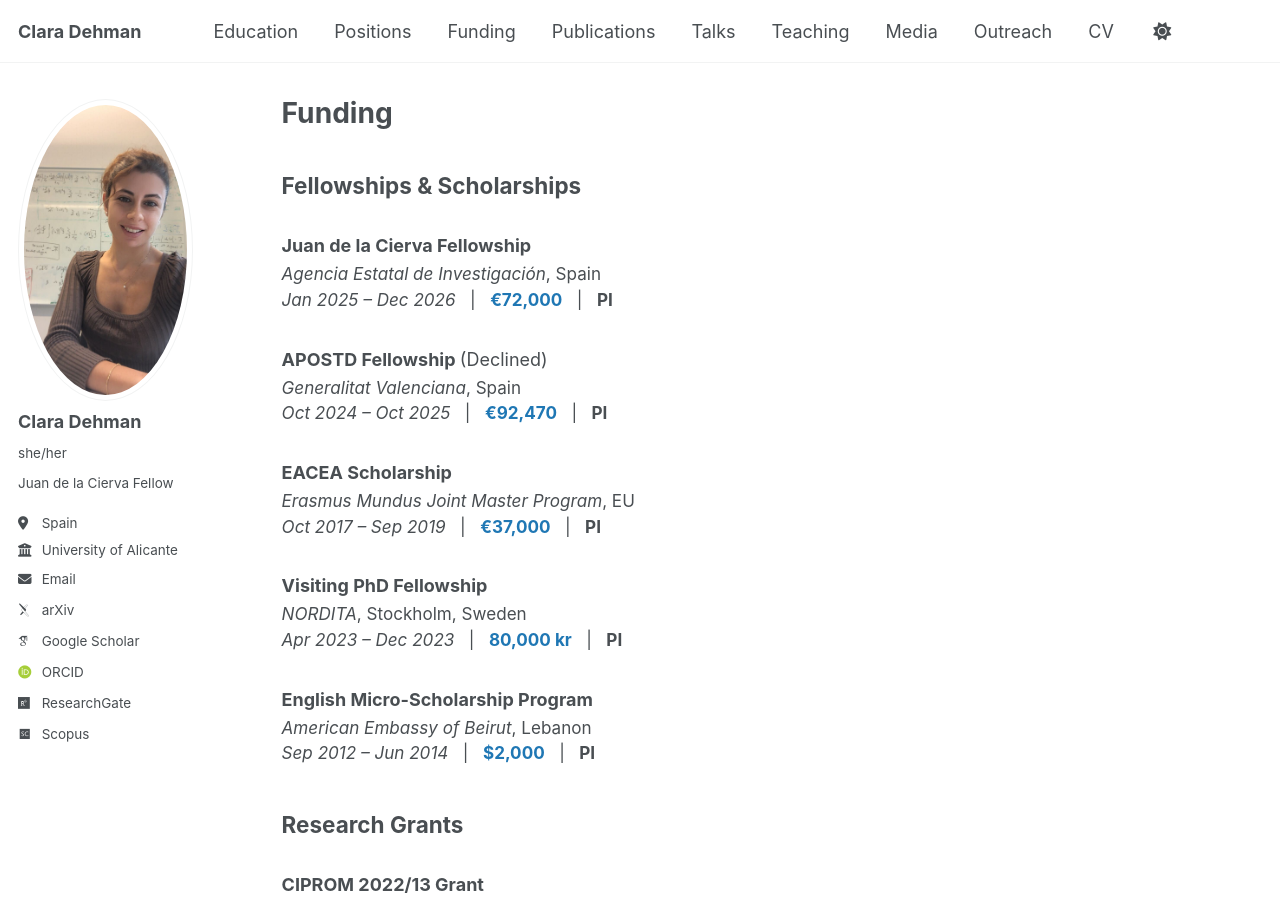
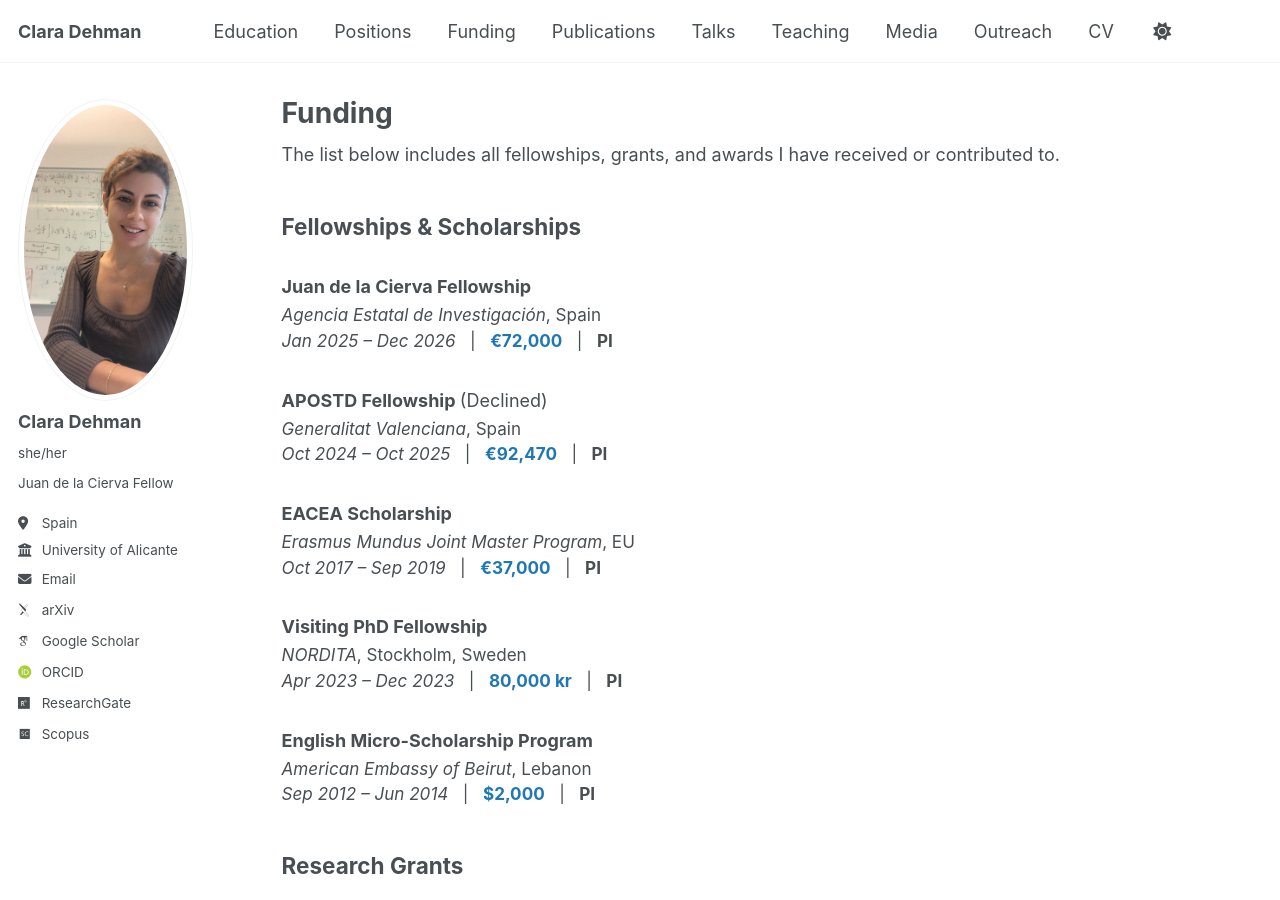
Before and after one commit to ClaraDehman/ClaraDehman.github.io, a Jekyll site: the page built from _pages/funding.html, in a window 1280 px wide and 900 px high. Built offline with Jekyll 4.4.1, drawn with Linux system fonts in a browser that asks for light colours; some web fonts are replaced.

Commit message:
Update funding.html

```diff
--- a/_pages/funding.html
+++ b/_pages/funding.html
@@ -6,6 +6,8 @@ author_profile: true
 ---
 
 {% include base_path %}
+
+The list below includes all fellowships, grants, and awards I have received or contributed to.
 
 <!-- Fellowships & Scholarships -->
 <h2 class="archive__item-title">Fellowships & Scholarships</h2>
```
